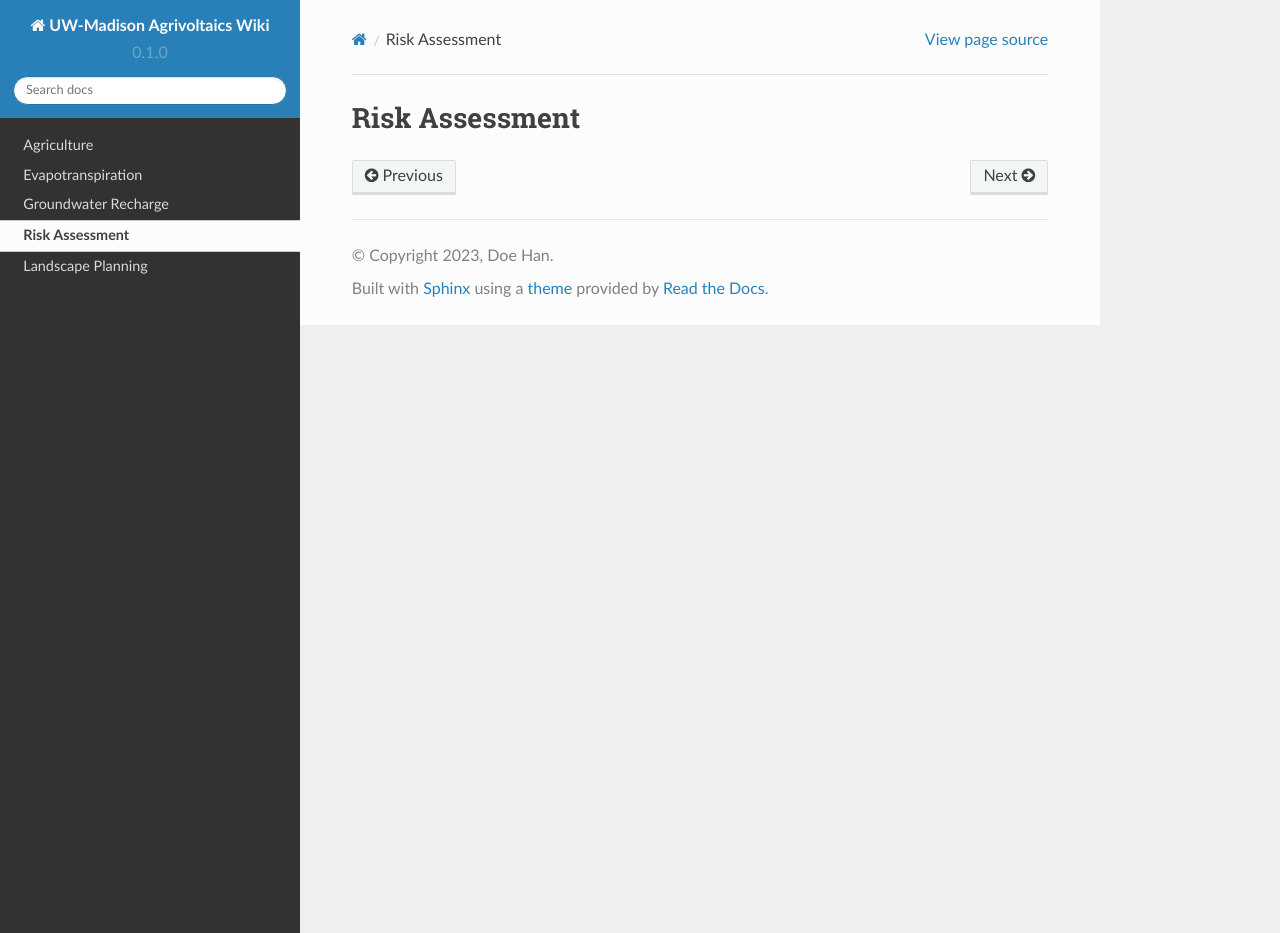
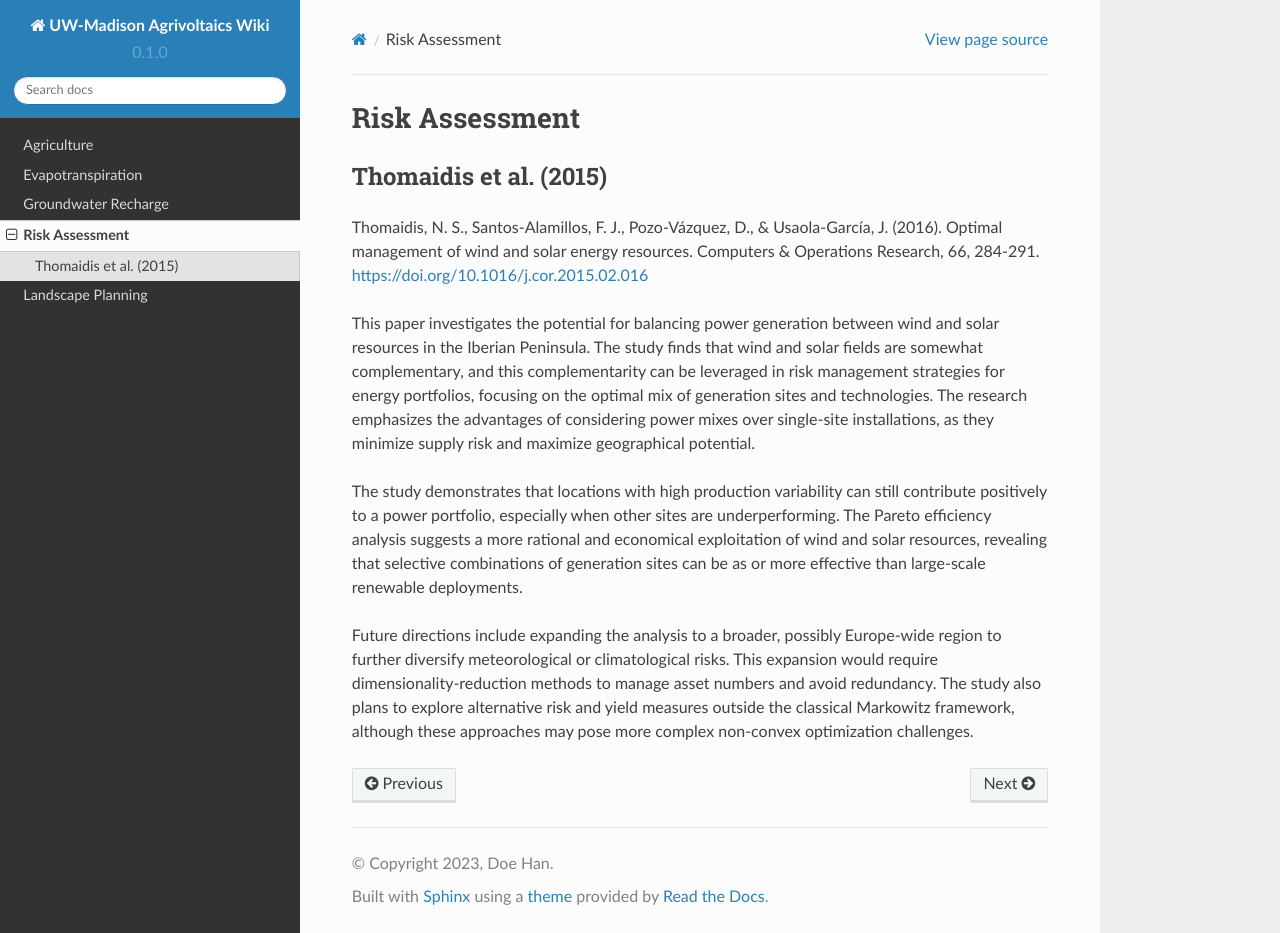
Before and after one commit to hanhydro/wiki, a Sphinx documentation site: the page built from docs/source/hazard.rst, in a window 1280 px wide and 933 px high. Built offline with Sphinx 7.4.7 and the Read the Docs theme 2.0.0, drawn with Linux system fonts in a browser that asks for light colours; pages that are not in the unit, such as notebooks, are missing from menus.

Commit message:
Update hazard.rst

```diff
--- a/docs/source/hazard.rst
+++ b/docs/source/hazard.rst
@@ -1,2 +1,12 @@
 Risk Assessment
 ===============
+
+Thomaidis et al. (2015)
++++++++++++++++++++++++
+Thomaidis, N. S., Santos-Alamillos, F. J., Pozo-Vázquez, D., & Usaola-García, J. (2016). Optimal management of wind and solar energy resources. Computers & Operations Research, 66, 284-291. https://doi.org/10.1016/j.cor.2015.02.016
+
+This paper investigates the potential for balancing power generation between wind and solar resources in the Iberian Peninsula. The study finds that wind and solar fields are somewhat complementary, and this complementarity can be leveraged in risk management strategies for energy portfolios, focusing on the optimal mix of generation sites and technologies. The research emphasizes the advantages of considering power mixes over single-site installations, as they minimize supply risk and maximize geographical potential.
+
+The study demonstrates that locations with high production variability can still contribute positively to a power portfolio, especially when other sites are underperforming. The Pareto efficiency analysis suggests a more rational and economical exploitation of wind and solar resources, revealing that selective combinations of generation sites can be as or more effective than large-scale renewable deployments.
+
+Future directions include expanding the analysis to a broader, possibly Europe-wide region to further diversify meteorological or climatological risks. This expansion would require dimensionality-reduction methods to manage asset numbers and avoid redundancy. The study also plans to explore alternative risk and yield measures outside the classical Markowitz framework, although these approaches may pose more complex non-convex optimization challenges.
```
